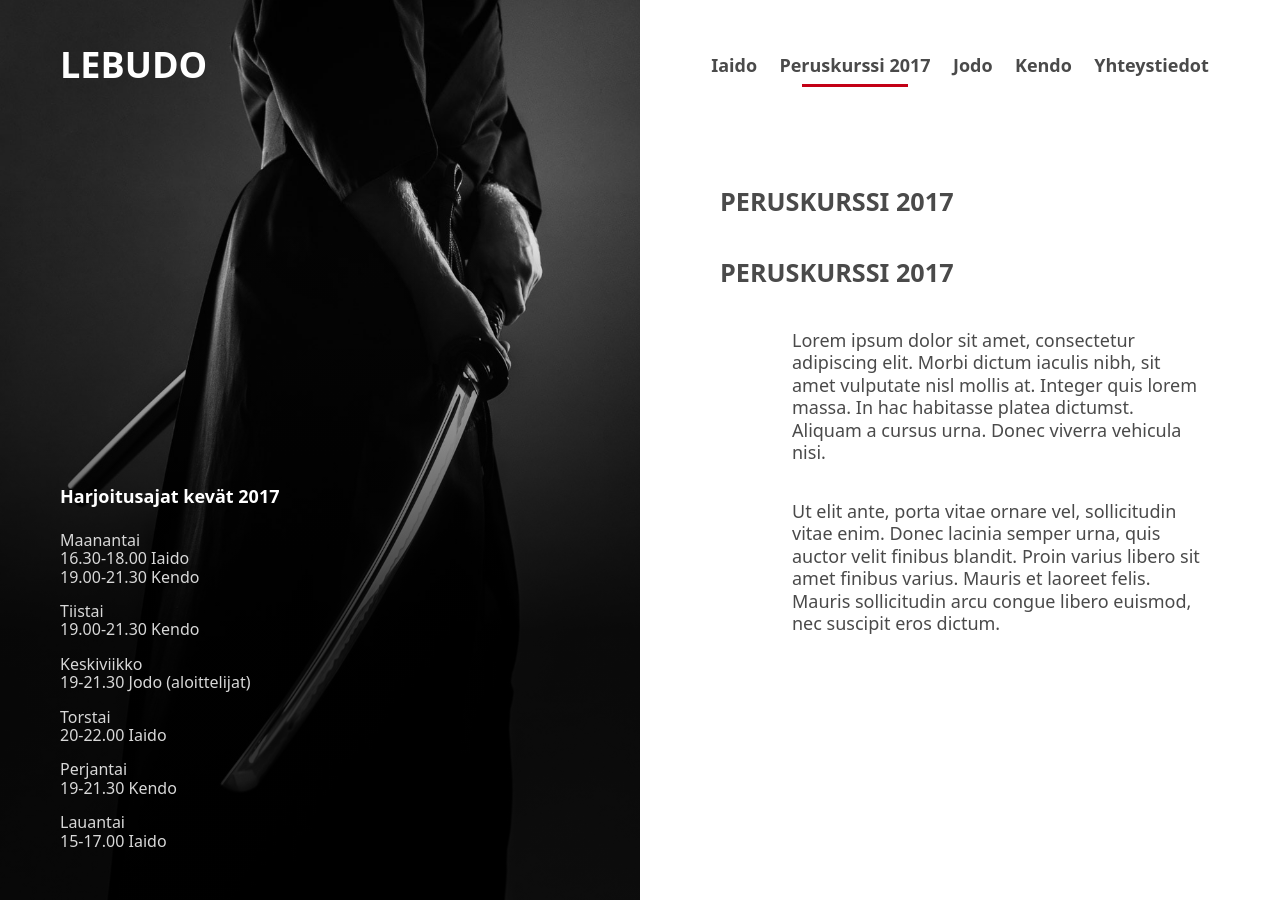
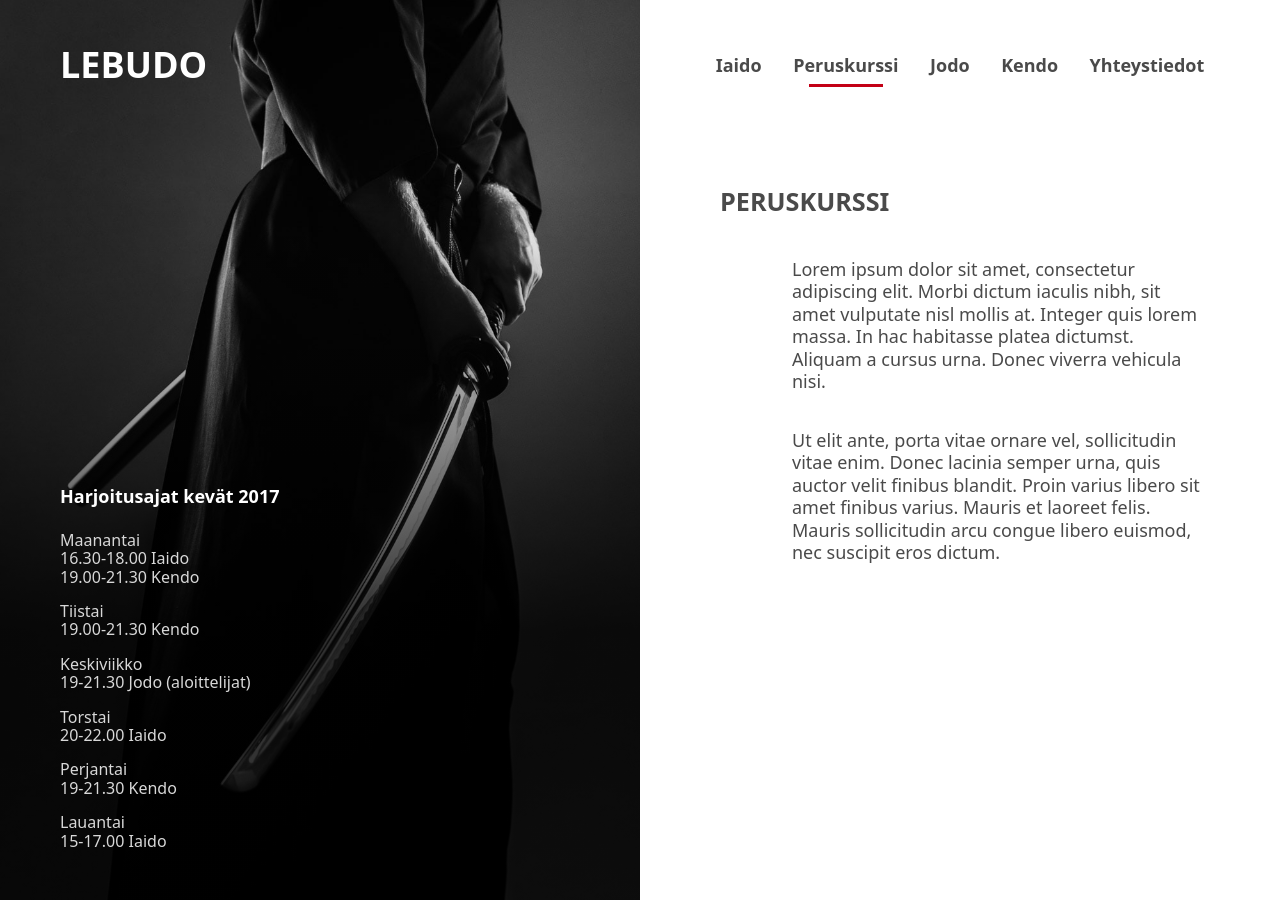
Before and after one commit to lime/lebudo, a Jekyll site: the page built from index.md, in a window 1280 px wide. Built offline with Jekyll 4.4.1, drawn with Linux system fonts in a browser that asks for light colours; our own code applies the rules of GitHub Pages for plain Markdown files.

Commit message:
Include Peruskurssi in nav

```diff
--- a/index.md
+++ b/index.md
@@ -1,9 +1,8 @@
 ---
 layout: page
+title: Peruskurssi
 background_image: "/uploads/iaido.jpg"
 ---
-
-## Peruskurssi 2017
 
 Lorem ipsum dolor sit amet, consectetur adipiscing elit. Morbi dictum iaculis nibh, sit amet vulputate nisl mollis at. Integer quis lorem massa. In hac habitasse platea dictumst. Aliquam a cursus urna. Donec viverra vehicula nisi.
 
```
